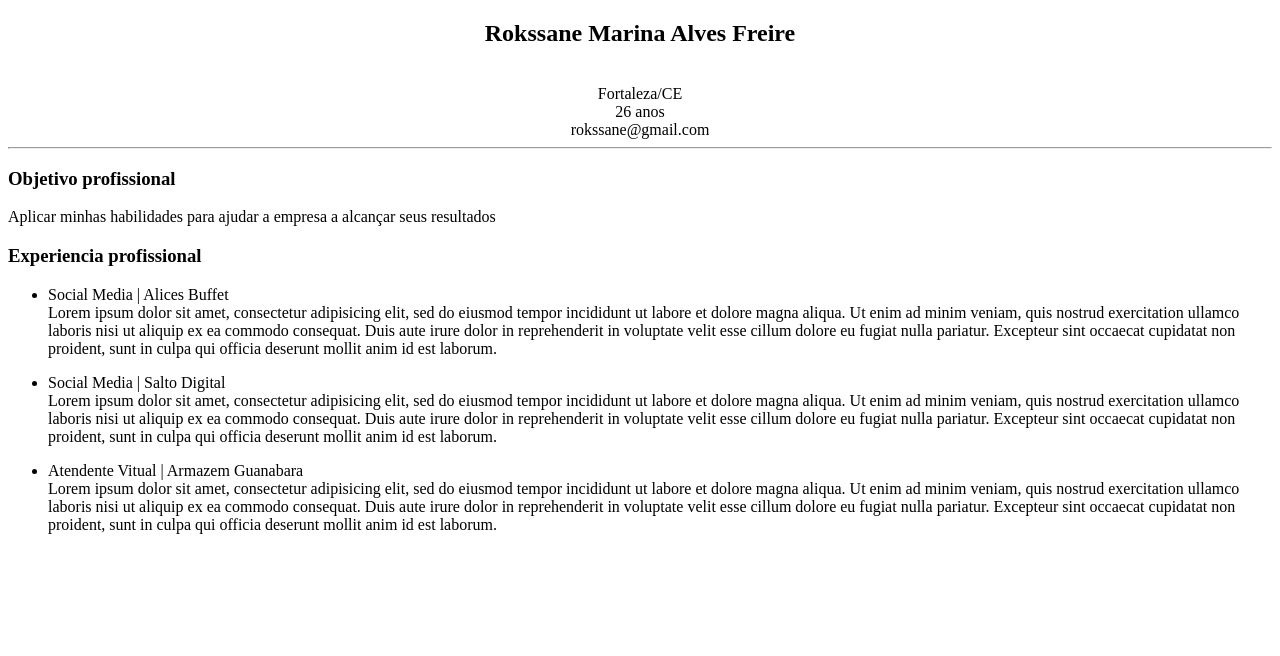
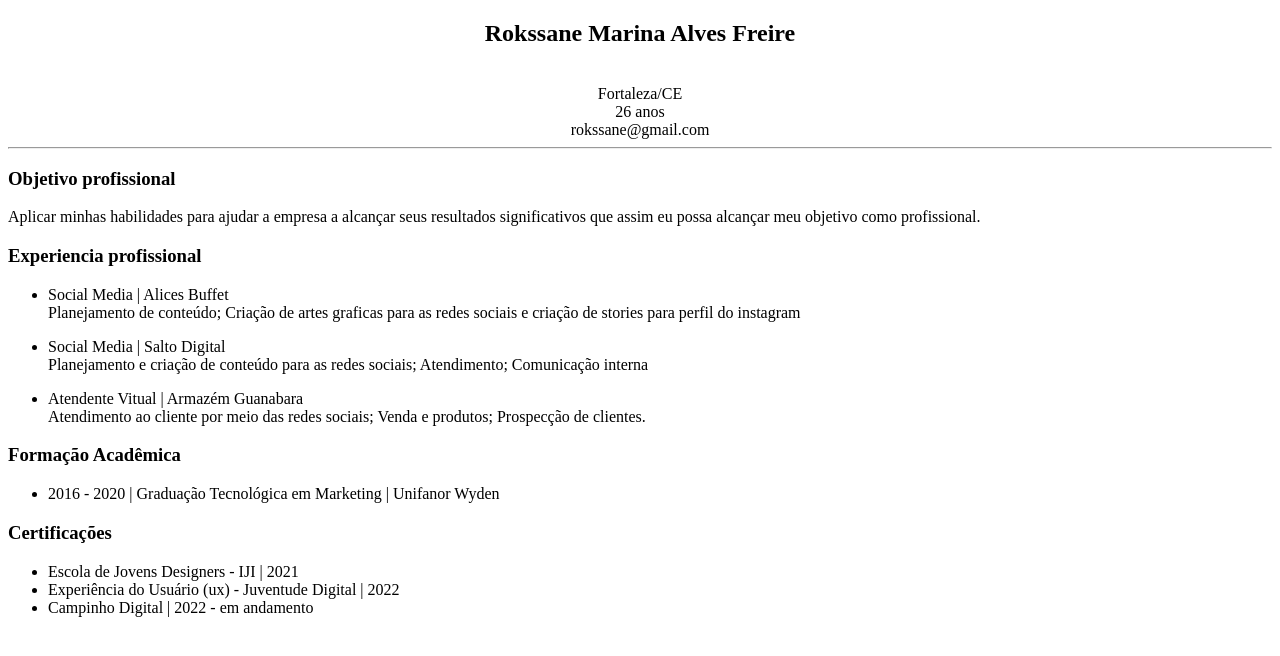
Before and after one commit to rokssanemarina/Juventude-digital, a plain HTML site: page meucv.html in a window 1280 px wide. Drawn offline with Linux system fonts and the light colour scheme.

Commit message:
Update meucv.html

```diff
--- a/meucv.html
+++ b/meucv.html
@@ -3,7 +3,7 @@
 <head>
 	<meta charset="utf-8">
 	<meta name="viewport" content="width=device-width, initial-scale=1">
-	<title>Rokssane Marina </title>
+	<title>Meu Currículo</title>
 </head><center><h2>Rokssane Marina Alves Freire</h2></center>
 <center><br>Fortaleza/CE
 <br>26 anos
@@ -11,37 +11,31 @@
 <hr>
 <body>
 	<h3>Objetivo profissional</h3>
-Aplicar minhas habilidades para ajudar a empresa a alcançar seus resultados
+Aplicar minhas habilidades para ajudar a empresa a alcançar seus resultados significativos que assim eu possa alcançar meu objetivo como profissional.
 <h3>Experiencia profissional</h3>
 <ul>
 <li>Social Media | Alices Buffet </li>
-Lorem ipsum dolor sit amet, consectetur adipisicing elit, sed do eiusmod
-tempor incididunt ut labore et dolore magna aliqua. Ut enim ad minim veniam,
-quis nostrud exercitation ullamco laboris nisi ut aliquip ex ea commodo
-consequat. Duis aute irure dolor in reprehenderit in voluptate velit esse
-cillum dolore eu fugiat nulla pariatur. Excepteur sint occaecat cupidatat non
-proident, sunt in culpa qui officia deserunt mollit anim id est laborum.
+Planejamento de conteúdo; Criação de artes graficas para as redes sociais e criação de stories para perfil do instagram
 </ul>
 <ul>
 <li>Social Media | Salto Digital</li>
-Lorem ipsum dolor sit amet, consectetur adipisicing elit, sed do eiusmod
-tempor incididunt ut labore et dolore magna aliqua. Ut enim ad minim veniam,
-quis nostrud exercitation ullamco laboris nisi ut aliquip ex ea commodo
-consequat. Duis aute irure dolor in reprehenderit in voluptate velit esse
-cillum dolore eu fugiat nulla pariatur. Excepteur sint occaecat cupidatat non
-proident, sunt in culpa qui officia deserunt mollit anim id est laborum.
+Planejamento e criação de conteúdo para as redes sociais; Atendimento; Comunicação interna
 </ul>
 
 <ul>
-<li>Atendente Vitual | Armazem Guanabara </li>
-Lorem ipsum dolor sit amet, consectetur adipisicing elit, sed do eiusmod
-tempor incididunt ut labore et dolore magna aliqua. Ut enim ad minim veniam,
-quis nostrud exercitation ullamco laboris nisi ut aliquip ex ea commodo
-consequat. Duis aute irure dolor in reprehenderit in voluptate velit esse
-cillum dolore eu fugiat nulla pariatur. Excepteur sint occaecat cupidatat non
-proident, sunt in culpa qui officia deserunt mollit anim id est laborum.
+<li>Atendente Vitual | Armazém Guanabara </li>
+Atendimento ao cliente por meio das redes sociais; Venda e produtos; Prospecção de clientes.
 </ul>
-
+ <h3> Formação Acadêmica </h3>
+ <ul>
+ 	<li> 2016 - 2020 | Graduação Tecnológica em Marketing | Unifanor Wyden  </li>
+ </ul>
+ <h3>Certificações</h3>
+ <ul>
+ 	<li>Escola de Jovens Designers - IJI | 2021 </li>
+ 	<li>Experiência do Usuário (ux) - Juventude Digital | 2022</li>
+ 	<li>Campinho Digital | 2022 - em andamento</li>
+ </ul>
 
 </body>
 </html>
```
